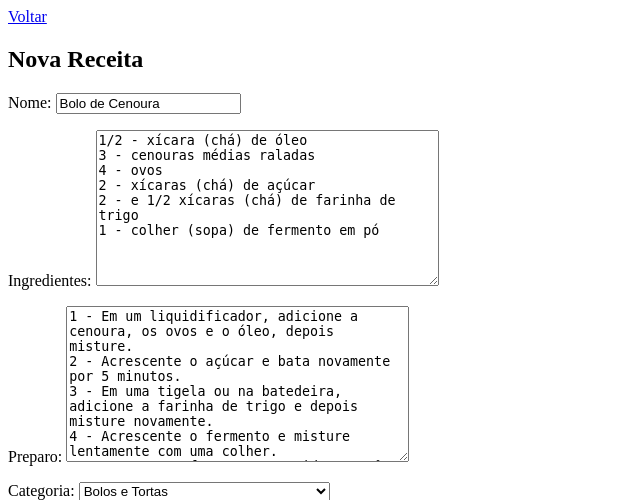
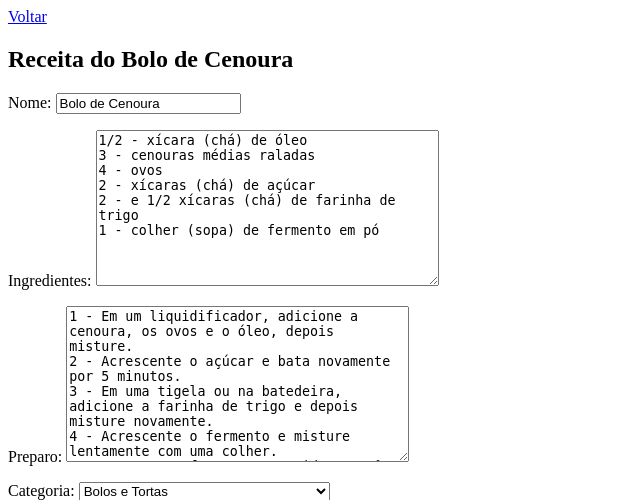
Before and after one commit to davymatos/Me-Receita, a Django app: page /receita/1 in a window 1280 px wide. Shown: the top 500 px of the page, without its empty margins (0-640 px from the left). Run offline with Django 3.2, Linux system fonts and the light colour scheme; data comes from the database, SQL or seed files in the repository.

Commit message:
modificação na visualização

```diff
--- a/app/templates/app/visualizar.html
+++ b/app/templates/app/visualizar.html
@@ -9,7 +9,7 @@
 </head>
 <body>
     <a href="{% url 'lista' %}">Voltar</a>
-    <h2>Nova Receita</h2>
+    <h2>Receita do {{ receita.nome }}</h2>
     <div class="formulario">
         <form method="POST" action="">
             {% csrf_token %}
```
